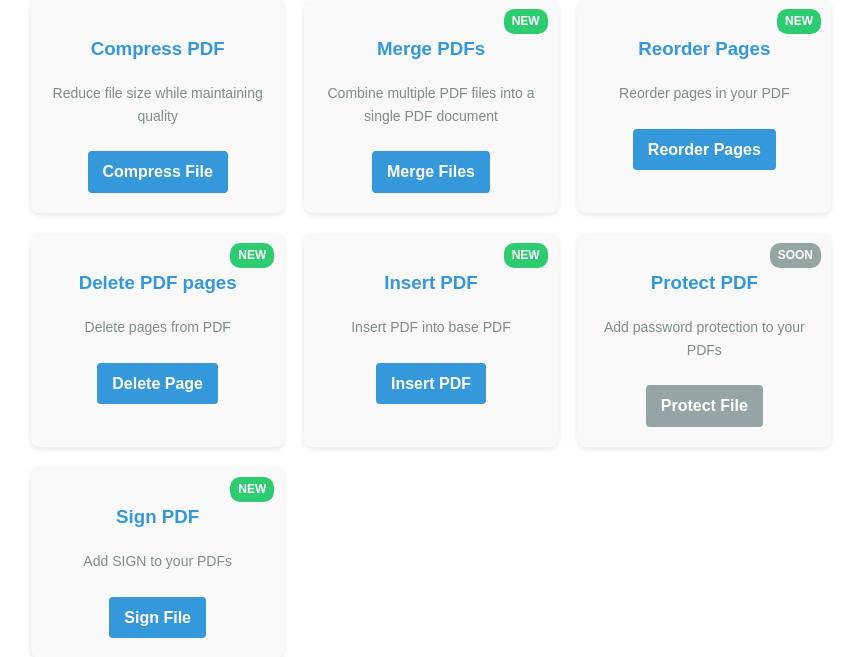
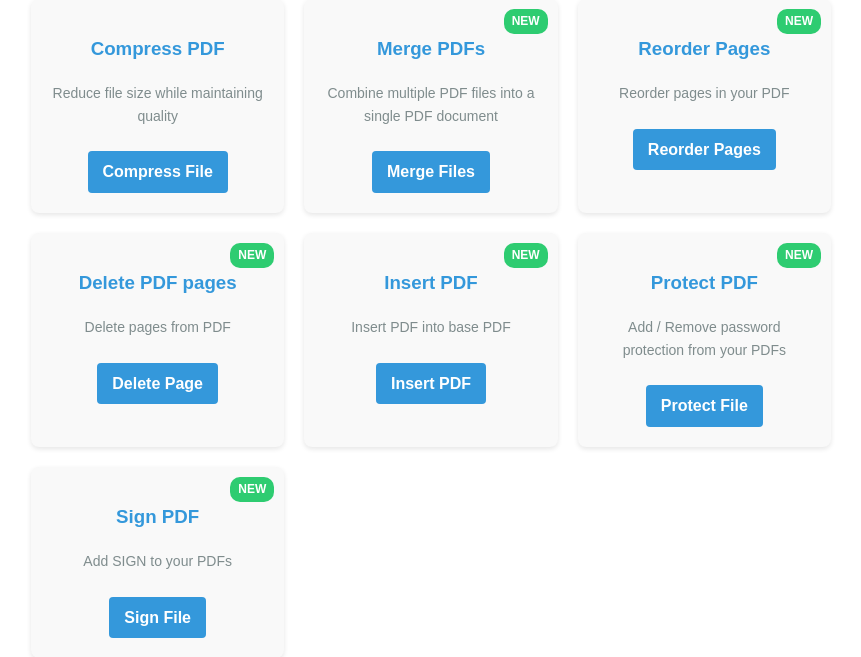
Before and after one commit to jay14zzz/pdf-tools, a Flask app: page / in a window 1280 px wide. Shown: the part 208-865 px from the top of the page, without its empty margins (209-1070 px from the left). Run offline with Flask 3, Linux system fonts and the light colour scheme; some libraries are stand-ins or nearby versions.

Commit message:
added link for pdf password

```diff
--- a/templates/index.html
+++ b/templates/index.html
@@ -142,11 +142,11 @@
             <a href="/insert">Insert PDF</a>
         </div>
 
-        <div class="operation-card" data-status="soon">
-            <span class="status-badge status-soon">SOON</span>
+        <div class="operation-card" data-status="new">
+            <span class="status-badge status-new">NEW</span>
             <h3>Protect PDF</h3>
-            <p>Add password protection to your PDFs</p>
-            <a class="disabled">Protect File</a>
+            <p>Add / Remove password protection from your PDFs</p>
+            <a href="/password">Protect File</a>
         </div>
 
         <div class="operation-card" data-status="new">
```
